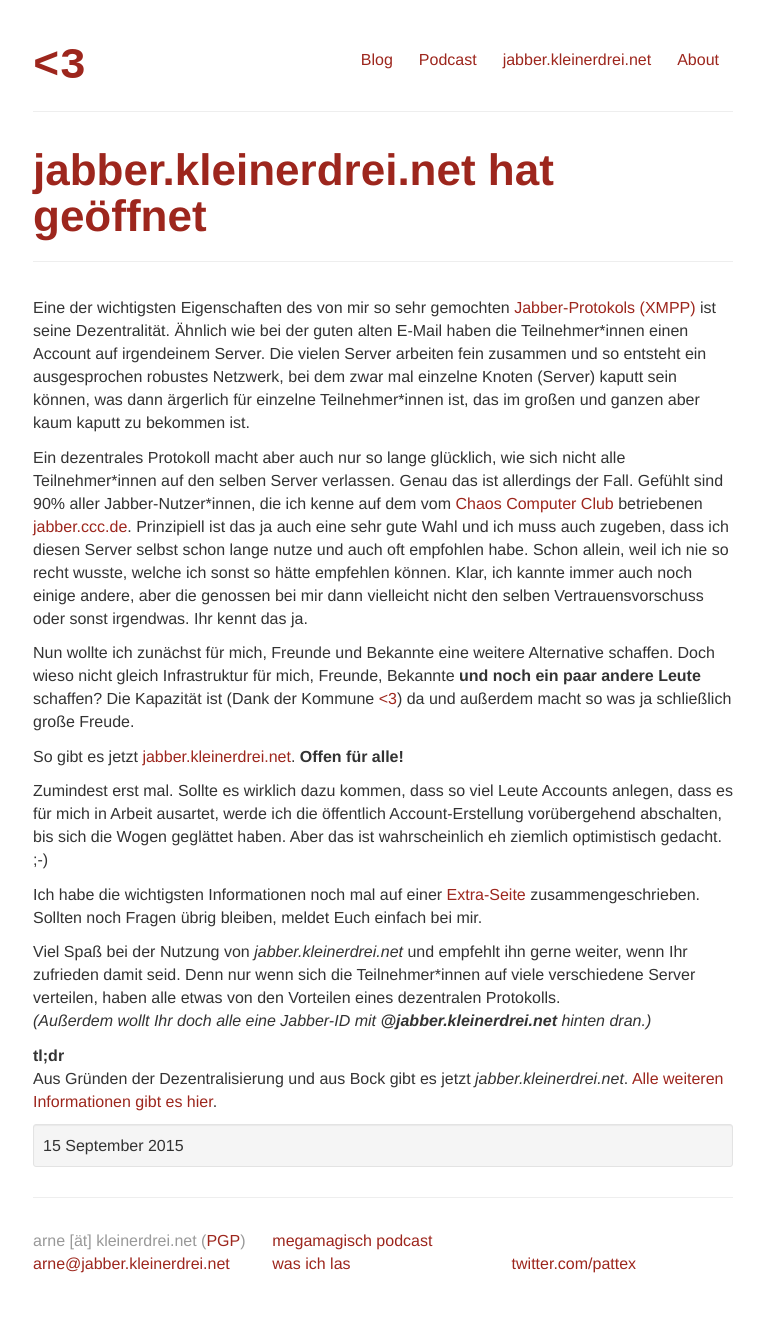
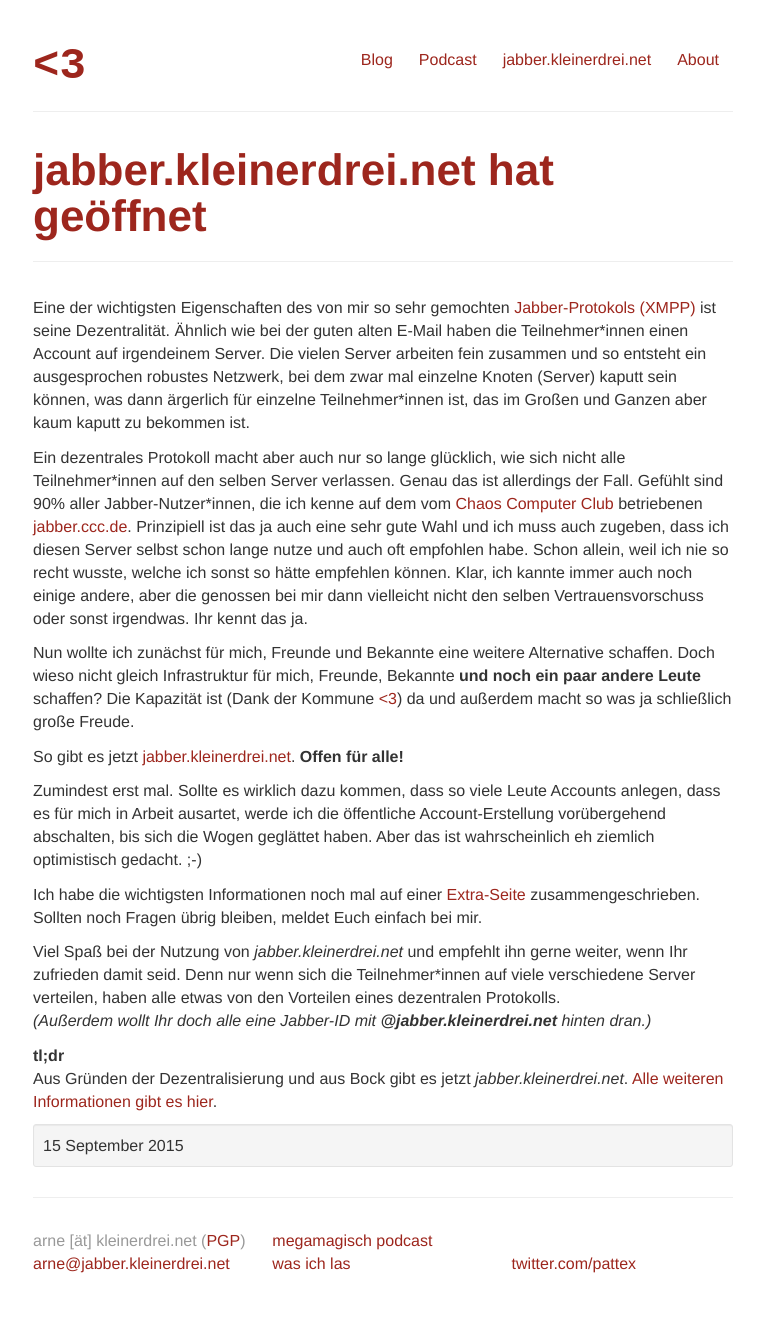
Before and after one commit to pattex/kleinerdrei.net, a Jekyll site: the page built from _posts/2015-09-15-jabber_kleinerdrei_net-hat-geoeffnet.md, in a window 1280 px wide. Shown: the whole page, without its empty margins (257-1021 px from the left). Built offline with Jekyll 4.4.1, drawn with Linux system fonts in a browser that asks for light colours.

Commit message:
Minor corrections.

```diff
--- a/_posts/2015-09-15-jabber_kleinerdrei_net-hat-geoeffnet.md
+++ b/_posts/2015-09-15-jabber_kleinerdrei_net-hat-geoeffnet.md
@@ -5,7 +5,7 @@
 subtitle: Dies ist ein Subtitle
 flattr_category: software
 ---
-Eine der wichtigsten Eigenschaften des von mir so sehr gemochten [Jabber-Protokols (XMPP)](https://de.wikipedia.org/wiki/Extensible_Messaging_and_Presence_Protocol) ist seine Dezentralität. Ähnlich wie bei der guten alten E-Mail haben die Teilnehmer\*innen einen Account auf irgendeinem Server. Die vielen Server arbeiten fein zusammen und so entsteht ein ausgesprochen robustes Netzwerk, bei dem zwar mal einzelne Knoten (Server) kaputt sein können, was dann ärgerlich für einzelne Teilnehmer\*innen ist, das im großen und ganzen aber kaum kaputt zu bekommen ist.
+Eine der wichtigsten Eigenschaften des von mir so sehr gemochten [Jabber-Protokols (XMPP)](https://de.wikipedia.org/wiki/Extensible_Messaging_and_Presence_Protocol) ist seine Dezentralität. Ähnlich wie bei der guten alten E-Mail haben die Teilnehmer\*innen einen Account auf irgendeinem Server. Die vielen Server arbeiten fein zusammen und so entsteht ein ausgesprochen robustes Netzwerk, bei dem zwar mal einzelne Knoten (Server) kaputt sein können, was dann ärgerlich für einzelne Teilnehmer\*innen ist, das im Großen und Ganzen aber kaum kaputt zu bekommen ist.
 
 Ein dezentrales Protokoll macht aber auch nur so lange glücklich, wie sich nicht alle Teilnehmer\*innen auf den selben Server verlassen. Genau das ist allerdings der Fall. Gefühlt sind 90% aller Jabber-Nutzer\*innen, die ich kenne auf dem vom [Chaos Computer Club](https://ccc.de/) betriebenen [jabber.ccc.de](http://web.jabber.ccc.de/). Prinzipiell ist das ja auch eine sehr gute Wahl und ich muss auch zugeben, dass ich diesen Server selbst schon lange nutze und auch oft empfohlen habe. Schon allein, weil ich nie so recht wusste, welche ich sonst so hätte empfehlen können. Klar, ich kannte immer auch noch einige andere, aber die genossen bei mir dann vielleicht nicht den selben Vertrauensvorschuss oder sonst irgendwas. Ihr kennt das ja.
 
@@ -13,7 +13,7 @@
 
 So gibt es jetzt [jabber.kleinerdrei.net](/jabber). **Offen für alle!**
 
-Zumindest erst mal. Sollte es wirklich dazu kommen, dass so viel Leute Accounts anlegen, dass es für mich in Arbeit ausartet, werde ich die öffentlich Account-Erstellung vorübergehend abschalten, bis sich die Wogen geglättet haben. Aber das ist wahrscheinlich eh ziemlich optimistisch gedacht. ;-)
+Zumindest erst mal. Sollte es wirklich dazu kommen, dass so viele Leute Accounts anlegen, dass es für mich in Arbeit ausartet, werde ich die öffentliche Account-Erstellung vorübergehend abschalten, bis sich die Wogen geglättet haben. Aber das ist wahrscheinlich eh ziemlich optimistisch gedacht. ;-)
 
 Ich habe die wichtigsten Informationen noch mal auf einer [Extra-Seite](/jabber) zusammengeschrieben. Sollten noch Fragen übrig bleiben, meldet Euch einfach bei mir.
 
```
Also changed, not shown: jabber.md (+1 -1 lines).
